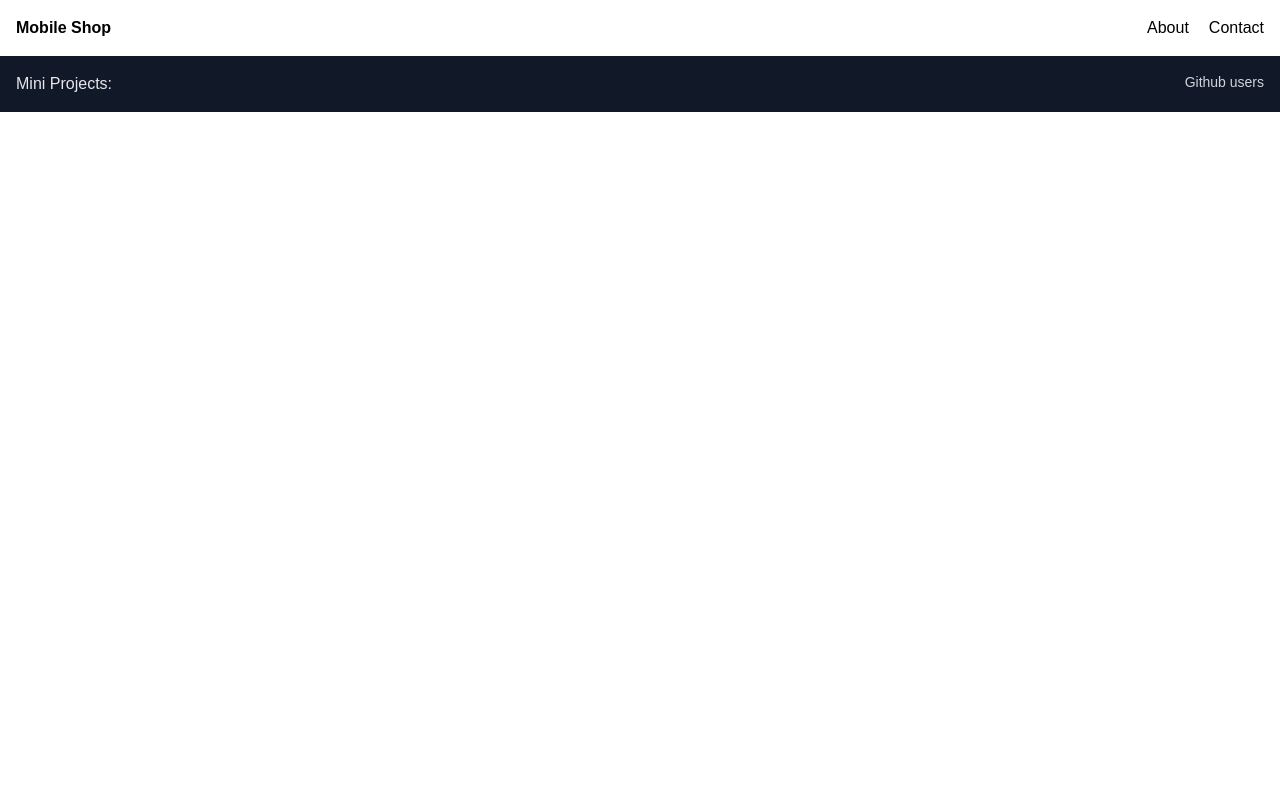
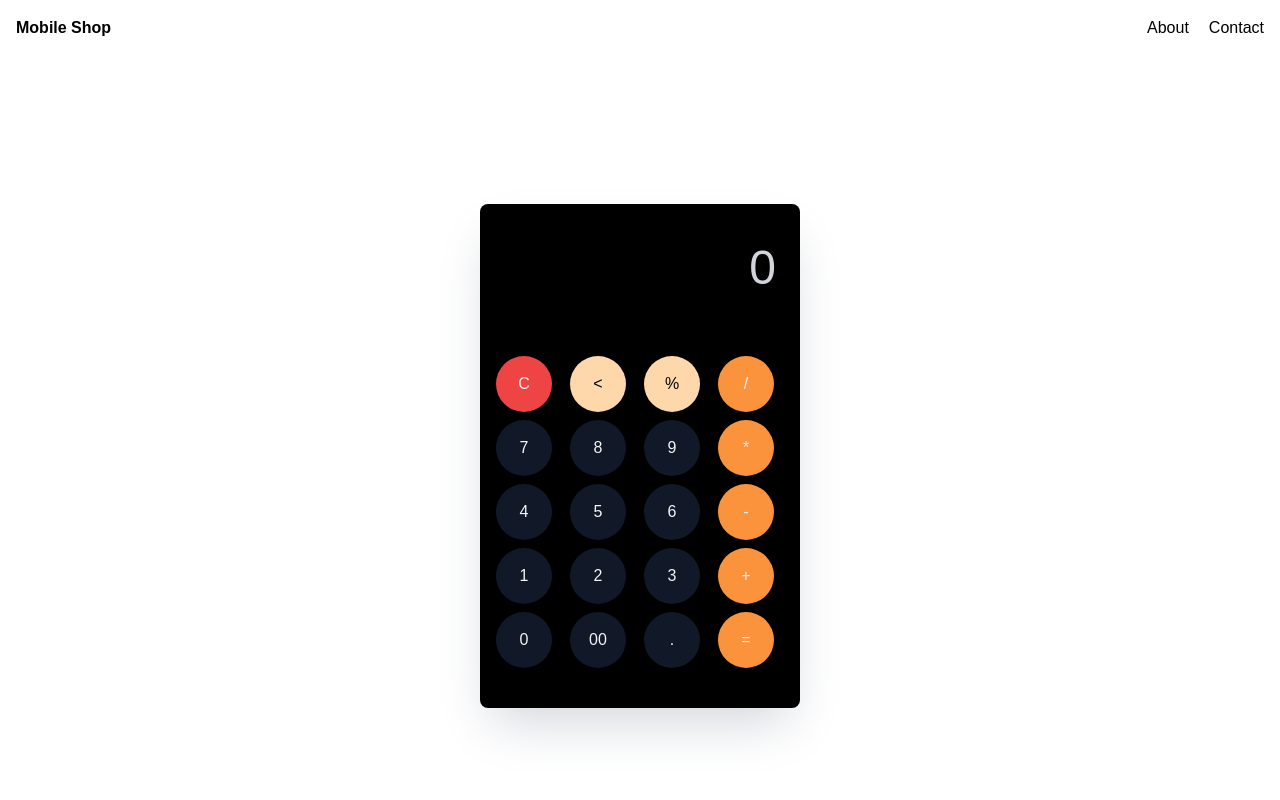
Before and after one commit to tilakjain619/First-React-App, a React (Vite) app: page /calculator in a window 1280 px wide. Shown: the top 800 px of the page. Built offline with nearby package versions, Linux system fonts and the light colour scheme.

Commit message:
create calculator

```diff
--- a/src/App.jsx
+++ b/src/App.jsx
@@ -7,6 +7,8 @@ import Navbar from './Navbar'
 import GithubUsers from './GithubUsers'
 import { BrowserRouter, Route, Routes } from 'react-router-dom'
 import Footer from './Footer'
+import Calculator from './Calculator'
+import BMICalculator from './BMICalculator'
 const App = () => {
   return (
     <BrowserRouter>
@@ -16,6 +18,8 @@ const App = () => {
       <Route path="/about" element={<About/>}></Route>
       <Route path="/contact" element={<Contact/>}></Route>
       <Route path="/github-users" element={<GithubUsers/>}></Route>
+      <Route path="/bmi-calculator" element={<BMICalculator/>}></Route>
+      <Route path="/calculator" element={<Calculator/>}></Route>
     </Routes>
     <Footer/>
     </BrowserRouter>
--- /dev/null
+++ b/src/BMICalculator.jsx
@@ -0,0 +1,38 @@
+import React, { useMemo, useState } from 'react'
+
+const BMICalculator = () => {
+
+    const [weight, setWeight] = useState(50);
+    const [height, setHeight] = useState(160);
+
+    function onWeightChange(e){
+        setWeight(e.target.value);
+    }
+
+    function onHeightChange(e){
+        setHeight(e.target.value);
+    }
+
+    const output = useMemo(()=>{
+        const calHeight = height / 100;
+
+        return (weight/(calHeight * calHeight)).toFixed(1);
+    }, [weight, height])
+
+    return (
+        <div className='min-h-[83vh] grid justify-center items-center'>
+            <div className="flex flex-col gap-2 w-80 bg-purple-200 py-4 px-6 rounded-lg">
+                <h2 className='text-lg font-bold text-center my-3'>BMI Calculator</h2>
+                <label htmlFor="weight">Weight: {weight}kg</label>
+                <input onChange={onWeightChange} type="range" step="1" min="40" max="200" className='accent-purple-500' name='weight' />
+                <label htmlFor="height">Height: {height}cm</label>
+                <input onChange={onHeightChange} type="range" step="1" min="120" max="230" className='accent-purple-500' name='height' />
+                <div className="bg-purple-600 p-2 rounded-md mt-2 text-white">
+                    <p>Your BMI is <span className='output'>{output}</span></p>
+                </div>
+            </div>
+        </div>
+    )
+}
+
+export default BMICalculator
--- /dev/null
+++ b/src/Calculator.jsx
@@ -0,0 +1,101 @@
+import React, { useState } from 'react'
+
+const Calculator = () => {
+
+    const [input, setInput] = useState("0");
+    const [text, setText] = useState("");
+
+    function calculateResult(input){
+        let result;
+        try{
+            const operators = ['+', '-', '/', '*', '%'];
+            let operator = null;
+            for(let i = 0; i<input.length; i++){
+                if(operators.includes(input[i])){
+                    operator = input[i];
+                }
+            }
+            if(!operator){
+                setInput(parseFloat(input).toString());
+                return;
+            }
+            const [op1, op2] = input.split(operator).map(parseFloat);
+            switch(operator){
+                case '+':
+                    result = op1 + op2;
+                    break;
+                case '-':
+                    result = op1 - op2;
+                    break;
+                case '*':
+                    result = op1 * op2;
+                    break;
+                case '/':
+                    result = op1 / op2;
+                    break;
+                case '%':
+                    result = op1 * op2 / 100;
+                    break;
+                default:
+                    throw new Error("Invalid operator");
+            }
+            setInput(result.toString());
+            setText(`${op1}${operator}${op2}`);
+        }
+        catch(error){
+            setInput("Invalid Input Error");
+        }
+    }
+
+    const handleButtonClick = (value) => {
+        if (value === 'C') {
+            setInput("");
+            setText("");
+        }
+        else if (value === '<') {
+            setInput(input.slice(0, -1));
+        }
+        else if (value === '=') {
+            calculateResult(input);
+        }
+        else {
+            setInput((prevValue) => prevValue + value);
+        }
+    }
+    return (
+        <div className='min-h-[100vh] grid items-center justify-center'>
+            <div className='w-80 h- pb-6 fit bg-black text-gray-100 rounded-lg shadow-2xl shadow-gray-300'>
+                <h1 type="text" className='text-right min-h-24 px-6 pt-10 pb-2 text-5xl text-gray-300'>{input}</h1>
+                <h1 type="text" className='text-right min-h-10 px-7 text-gray-400 text-lg'>{text}</h1>
+                <div className='grid grid-cols-4 gap-2 p-4 justify-center items-center'>
+                    <button onClick={() => handleButtonClick('C')} className='w-14 h-14 rounded-full bg-red-500'>C</button>
+                    <button onClick={() => handleButtonClick('<')} className='w-14 h-14 rounded-full bg-orange-200 text-black'>&lt;</button>
+                    <button onClick={() => handleButtonClick('%')} className='w-14 h-14 rounded-full bg-orange-200 text-black'>%</button>
+                    <button onClick={() => handleButtonClick('/')} className='w-14 h-14 rounded-full bg-orange-400'>/</button>
+
+                    <button onClick={() => handleButtonClick('7')} className='w-14 h-14 rounded-full bg-gray-900'>7</button>
+                    <button onClick={() => handleButtonClick('8')} className='w-14 h-14 rounded-full bg-gray-900'>8</button>
+                    <button onClick={() => handleButtonClick('9')} className='w-14 h-14 rounded-full bg-gray-900'>9</button>
+                    <button onClick={() => handleButtonClick('*')} className='w-14 h-14 rounded-full bg-orange-400'>*</button>
+
+                    <button onClick={() => handleButtonClick('4')} className='w-14 h-14 rounded-full bg-gray-900'>4</button>
+                    <button onClick={() => handleButtonClick('5')} className='w-14 h-14 rounded-full bg-gray-900'>5</button>
+                    <button onClick={() => handleButtonClick('6')} className='w-14 h-14 rounded-full bg-gray-900'>6</button>
+                    <button onClick={() => handleButtonClick('-')} className='w-14 h-14 rounded-full bg-orange-400'>-</button>
+
+                    <button onClick={() => handleButtonClick('1')} className='w-14 h-14 rounded-full bg-gray-900'>1</button>
+                    <button onClick={() => handleButtonClick('2')} className='w-14 h-14 rounded-full bg-gray-900'>2</button>
+                    <button onClick={() => handleButtonClick('3')} className='w-14 h-14 rounded-full bg-gray-900'>3</button>
+                    <button onClick={() => handleButtonClick('+')} className='w-14 h-14 rounded-full bg-orange-400'>+</button>
+
+                    <button onClick={() => handleButtonClick('0')} className='w-14 h-14 rounded-full bg-gray-900'>0</button>
+                    <button onClick={() => handleButtonClick('00')} className='w-14 h-14 rounded-full bg-gray-900'>00</button>
+                    <button onClick={() => handleButtonClick('.')} className='w-14 h-14 rounded-full bg-gray-900'>.</button>
+                    <button onClick={() => handleButtonClick('=')} className='w-14 h-14 rounded-full bg-orange-400'>=</button>
+                </div>
+            </div>
+        </div>
+    )
+}
+
+export default Calculator
--- a/src/Footer.jsx
+++ b/src/Footer.jsx
@@ -7,8 +7,10 @@ const Footer = () => {
     <div>
         <h2>Mini Projects:</h2>
     </div>
-        <ul className='flex flex-col gap-1 text-gray-300 text-sm items-center'>
+        <ul className='flex flex-col gap-1 text-gray-300 text-sm'>
             <li><Link to="/github-users">Github users</Link></li>
+            <li><Link to="/bmi-calculator">BMI Calculator</Link></li>
+            <li><Link to="/calculator">Calculator</Link></li>
         </ul>
    </footer>
   )
--- a/src/GithubUsers.jsx
+++ b/src/GithubUsers.jsx
@@ -31,7 +31,7 @@ const GithubUsers = () => {
     const usersToDisplay = searchInput ? searchData?.users : data.users;
 
     return (
-        <div className='p-4'>
+        <div className='container p-4 mx-auto'>
             <h2 className='text-center text-lg font-bold'>User Profiles</h2>
             <input
                 type="text"
--- a/src/main.jsx
+++ b/src/main.jsx
@@ -4,6 +4,6 @@ import App from './App.jsx'
 
 ReactDOM.createRoot(document.getElementById('root')).render(
   <React.StrictMode>
-    <App />
+    <App/>
   </React.StrictMode>,
 )
```
